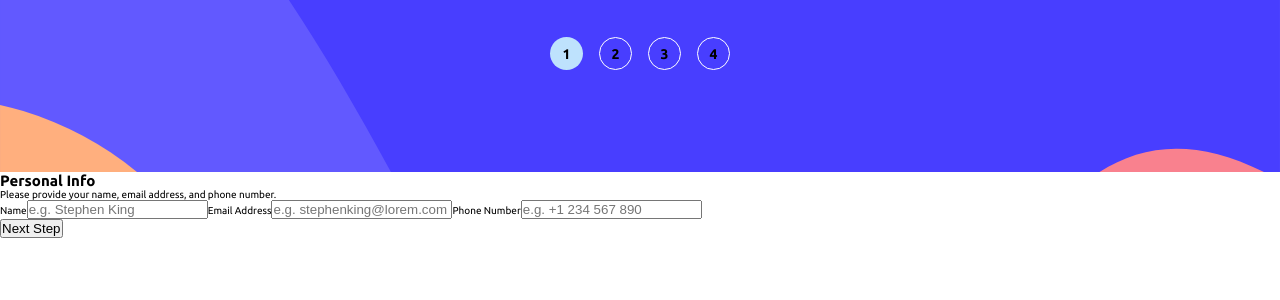
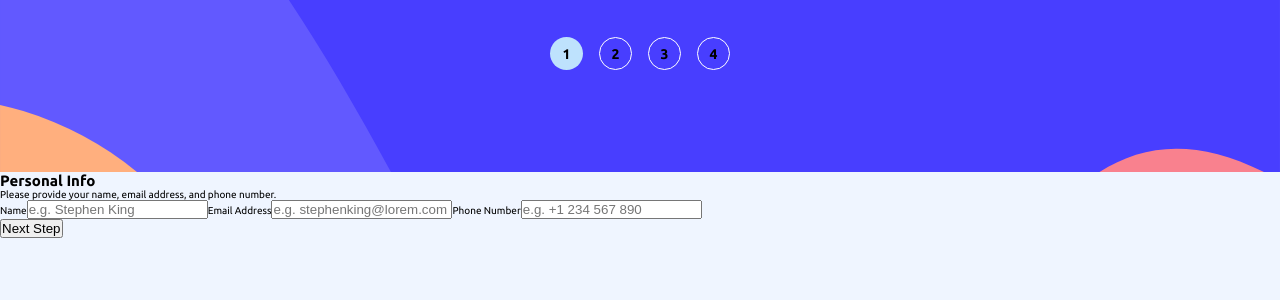
Before and after one commit to aaronkagan/react-multi-step-form, a React (Vite) app: page / in a window 1280 px wide. Shown: the top 300 px of the page. Built offline with nearby package versions, Linux system fonts and the light colour scheme.

Commit message:
adding body bg

```diff
--- a/src/components/GlobalStyle.ts
+++ b/src/components/GlobalStyle.ts
@@ -17,6 +17,7 @@ const GlobalStyle = createGlobalStyle`
 
   body {
     font-family: 'Ubuntu', sans-serif;
+    background-color: #EFF5FF;
   }
 `;
 
```
